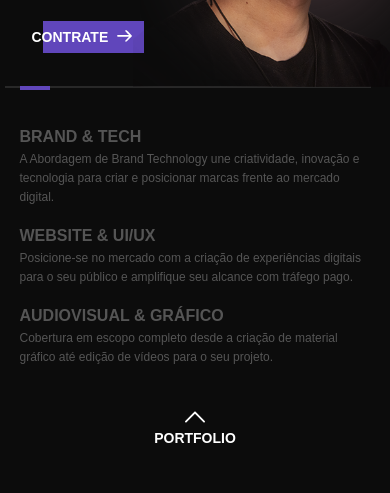
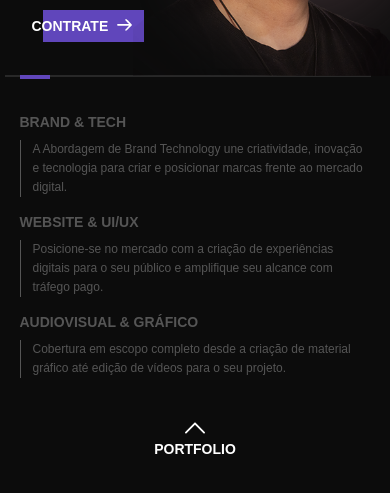
Before and after one commit to isaaccarvalho/isaaccarvalho.github.io, a plain HTML site: page index.html in a window 390 px wide. Shown: the part 303-796 px from the top of the page. Drawn offline with nearby package versions, Linux system fonts and the light colour scheme.

Commit message:
Add files via upload

```diff
--- a/assets/css/styles.css
+++ b/assets/css/styles.css
@@ -765,10 +765,18 @@ body {
   .intro--options p {
     font-size: 12px;
     margin-top: 0;
+    border-left: 1px solid #555;
+    padding-left: 12px;
+  }
+
+  .intro--options a:hover p {
+
+    border-left: 4px solid #6046bb;
+
   }
   .intro--options h3 {
-    font-size: 16px;
-    margin-bottom: 0;
+    font-size: 14px;
+    margin-bottom: 6px;
   }
 
   .intro--options a {
@@ -1227,6 +1235,9 @@ body {
   }
   .collab--section {
     margin-top: 20px;
+    align-items: start;
+    flex-wrap: wrap;
+    justify-content: start;
   }
   .about--options {
     display: none;
```
